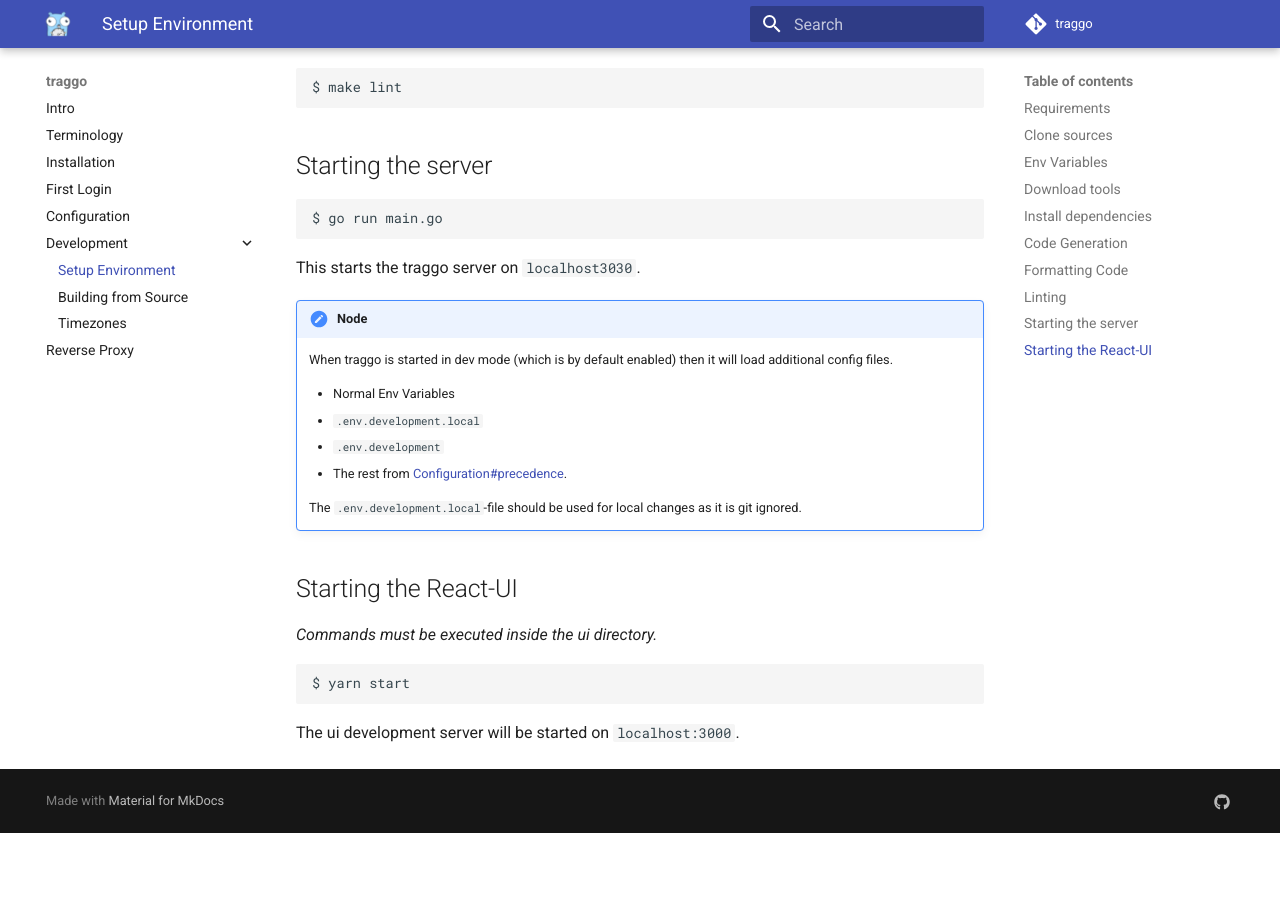
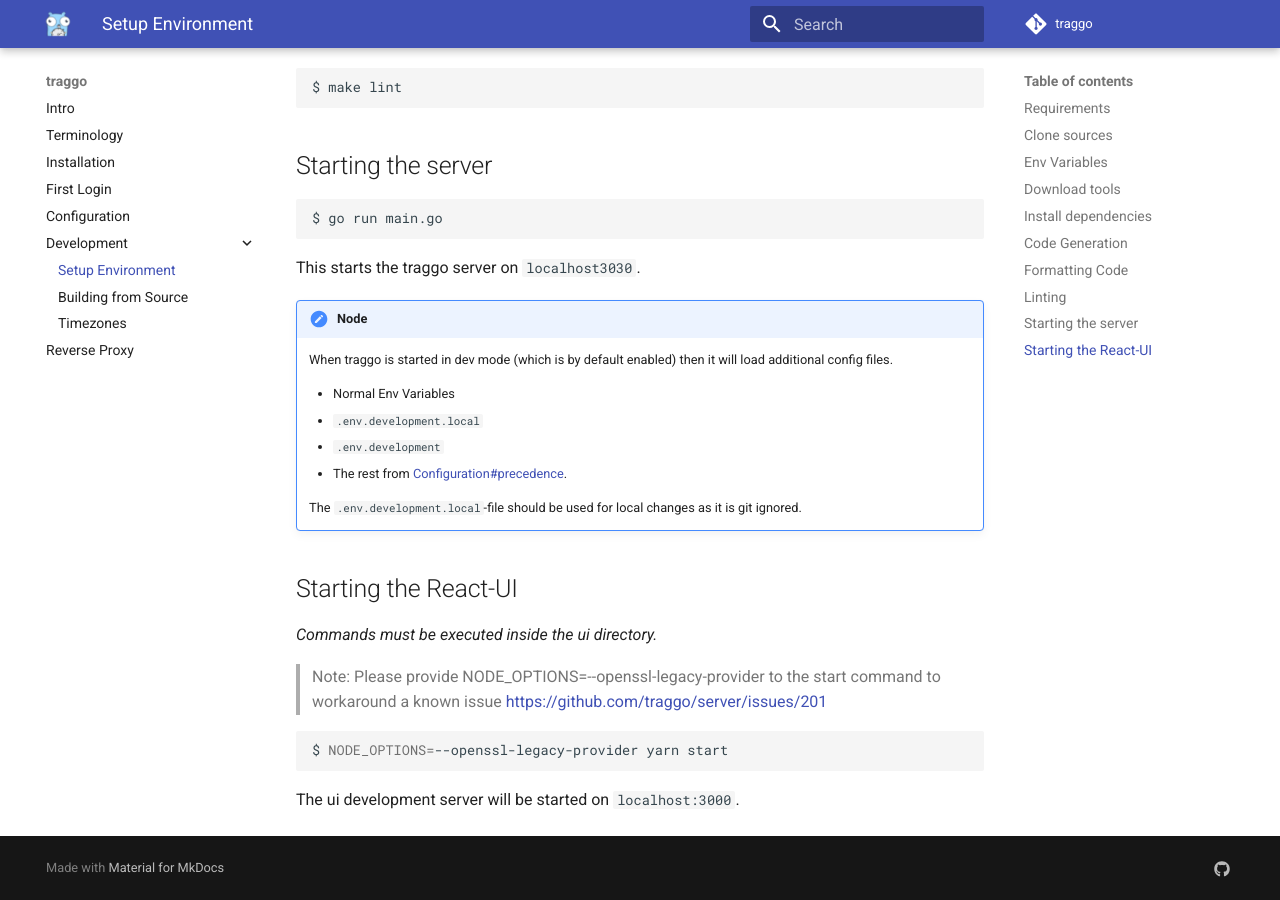
Before and after one commit to traggo/website, an MkDocs documentation site: the page built from docs/dev/setup.md, in a window 1280 px wide and 900 px high, scrolled down 1509 px. Built offline with MkDocs 1.6.1 and Material for MkDocs 9.7.7, drawn with Linux system fonts in a browser that asks for light colours; before the commit the page ends 2342 px from its top, so only the background shows below that.

Commit message:
Update setup instructions for React-UI
Added a note about using NODE_OPTIONS for starting the UI.

Related: https://github.com/traggo/server/issues/201

````diff
--- a/docs/dev/setup.md
+++ b/docs/dev/setup.md
@@ -87,7 +87,10 @@ This starts the traggo server on `localhost3030`.
 
 _Commands must be executed inside the ui directory._
 
+> Note: Please provide NODE_OPTIONS=--openssl-legacy-provider to the start command
+> to workaround a known issue https://github.com/traggo/server/issues/201
+
 ```bash
-$ yarn start
+$ NODE_OPTIONS=--openssl-legacy-provider yarn start
 ```
 The ui development server will be started on `localhost:3000`.
````
